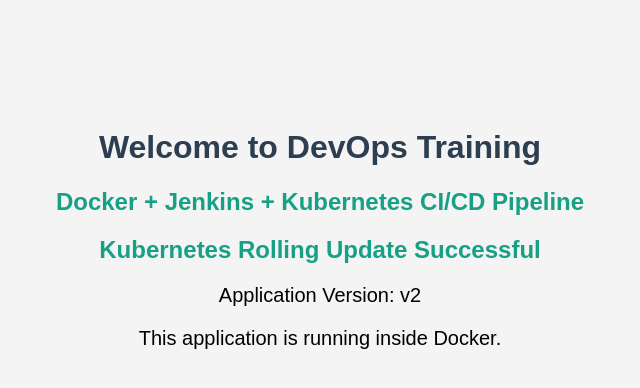
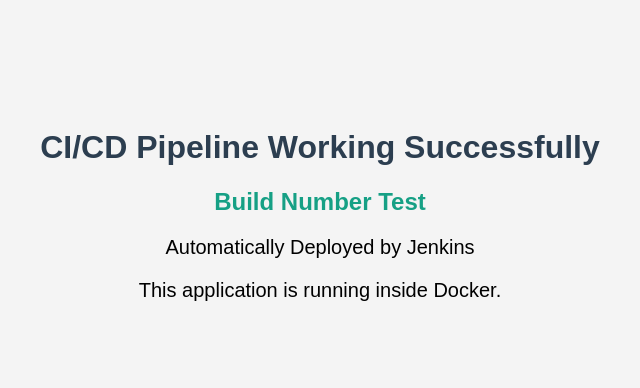
Before and after one commit to ParagGautam001/docker-jenkins-kubernetes-project, a plain HTML site: page index.html in a window 1280 px wide. Shown: the whole page, without its empty margins (320-960 px from the left). Drawn offline with Linux system fonts and the light colour scheme.

Commit message:
Testing automatic deployment

```diff
--- a/index.html
+++ b/index.html
@@ -26,13 +26,11 @@
 
 <body>
 
-    <h1>Welcome to DevOps Training</h1>
+    <h1>CI/CD Pipeline Working Successfully</h1>
 
-    <h2>Docker + Jenkins + Kubernetes CI/CD Pipeline</h2>
+    <h2>Build Number Test</h2>
 
-    <h2>Kubernetes Rolling Update Successful</h2>
-
-    <p>Application Version: v2</p>
+    <p>Automatically Deployed by Jenkins</p>
 
     <p>This application is running inside Docker.</p>
 
```
